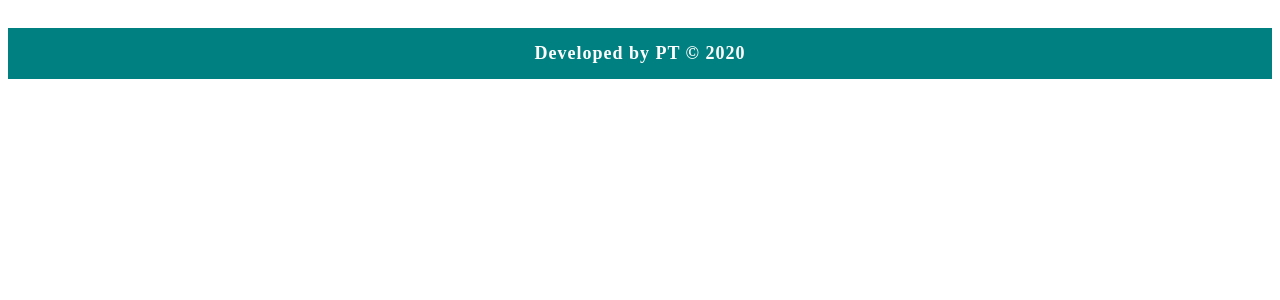
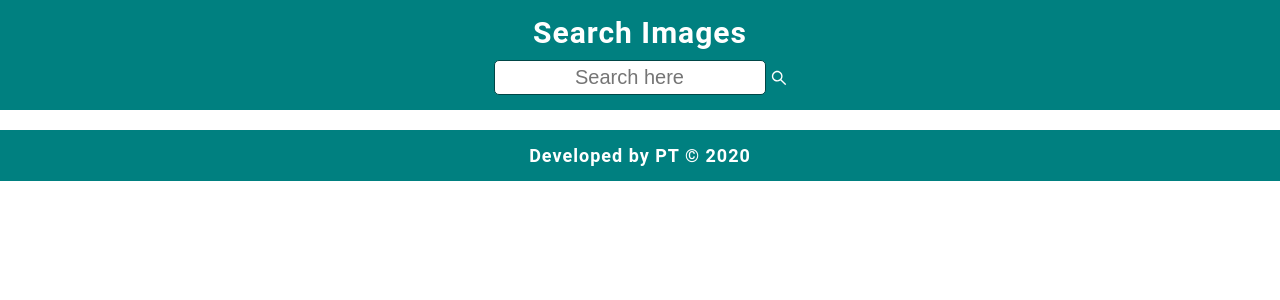
Before and after one commit to priyanshitaneja/search-images, a React (Create React App) app: page / in a window 1280 px wide. Shown: the top 300 px of the page. Built offline with nearby package versions, Linux system fonts and the light colour scheme.

Commit message:
header fixed

```diff
--- a/package.json
+++ b/package.json
@@ -3,10 +3,11 @@
   "version": "0.1.0",
   "private": true,
   "dependencies": {
+    "@ant-design/icons": "^4.2.1",
     "@testing-library/jest-dom": "^4.2.4",
     "@testing-library/react": "^9.5.0",
     "@testing-library/user-event": "^7.2.1",
-    "antd": "^4.3.3",
+    "antd": "^4.3.5",
     "axios": "^0.19.2",
     "react": "^16.13.1",
     "react-dom": "^16.13.1",
--- a/src/App/components/App.jsx
+++ b/src/App/components/App.jsx
@@ -8,6 +8,7 @@ import ImageList from "./ImageList";
 
 // import SearchForm from './HeaderX';
 import FooterX from "./FooterX";
+import HeaderX from "./HeaderX";
 // import Loader from './Loader';
 // import Error from './Error';
 // import { searchPhotos } from '../data/redux/actions/searchPhotos';
@@ -17,7 +18,7 @@ import { Layout } from "antd";
 function App() {
     return (
         <Layout>
-            {/* <HeaderX /> */}
+            <HeaderX />
             <ImageList />
             <FooterX />
         </Layout>
--- a/src/App/components/HeaderX.jsx
+++ b/src/App/components/HeaderX.jsx
@@ -1,13 +1,15 @@
 import React from "react";
 import { connect } from 'react-redux';
 import * as actions from "../../data/redux/actions";
-import { Layout, Form, Input, Typography, SearchOutlined } from "antd";
+import { Layout, Form, Input, Typography } from "antd";
+import { SearchOutlined } from "@ant-design/icons";
 import "../../styles/header.css";
+import "../../styles/common.css";
 
 const { Title } = Typography;
 const { Header } = Layout;
 
-class HeaderX extends React.Component {
+class HeaderX extends React.PureComponent {
     constructor(props) {
         super(props);
         this.state = {
@@ -40,12 +42,12 @@ class HeaderX extends React.Component {
         document.getElementById('input').val(event.target.value)
     }
 
-    handleKeypress = (event) => {
-        if (event.keyCode === 13) {
-            this.storeSuggestions(event.target.value)
-            document.getElementsByClassName('options').hide()
-        }
-    }
+    // handleKeypress = (event) => {
+    //     if (event.keyCode === 13) {
+    //         this.storeSuggestions(event.target.value)
+    //         document.getElementsByClassName('options').hide()
+    //     }
+    // }
 
     searchPhotos = (event) => {
         this.storeSuggestions(document.getElementById('input').val());
@@ -77,18 +79,9 @@ class HeaderX extends React.Component {
                         type="text"
                         placeholder="Search here"
                     />
-                    <SearchOutlined
+                    <SearchOutlined id="SearchOutlined"
                         onClick={(event) => this.searchPhotos(event)}
                     />
-                    {/* <div className="">
-                            {
-                                JSON.parse(localStorage.getItem('list')) ?
-                                    JSON.parse(localStorage.getItem('list')).reverse().map((option, index) => (
-                                        <option className="" onClick={(event) => this.handleClick(event)} key={index} value={option}>{option}</option>
-                                    )) : null
-                            }
-                            <button type="button" className="" onClick={() => this.clearList()}>Clear All</button>
-                        </div> */}
                 </Form>
             </Header>
         )
--- a/src/styles/common.css
+++ b/src/styles/common.css
@@ -2,8 +2,9 @@ body {
     font-family: "Roboto", sans-serif;
     max-width: 100vw;
     overflow: hidden;
+    margin: 0;
 }
 
 h1, h2, h3, h4, h5, h6 {
-    margin: 0px;
+    margin: 0;
 }
--- a/src/styles/header.css
+++ b/src/styles/header.css
@@ -1,11 +1,12 @@
-Header {
+#header {
     background-color: teal;
     color: white;
     text-align: center;
-    height: 150px;
+    /* height: 150px; */
+    /* margin: 0; */
 }
 
-h1 {
+#title {
     margin: 0;
     padding: 15px 0 5px 0;
     letter-spacing: 1px;
@@ -13,7 +14,7 @@ h1 {
     color: white;
 }
 
-Input {
+#input {
     width: 250px;
     font-size: 20px;
     margin-bottom: 15px;
@@ -24,3 +25,7 @@ Input {
     border: 1px solid #004646;
     border-radius: 5px;
 }
+
+#SearchOutlined {
+    padding-left: 5px;
+}
```
Also changed, not shown: 1 other file (tests, documents, lock files or other folders).
